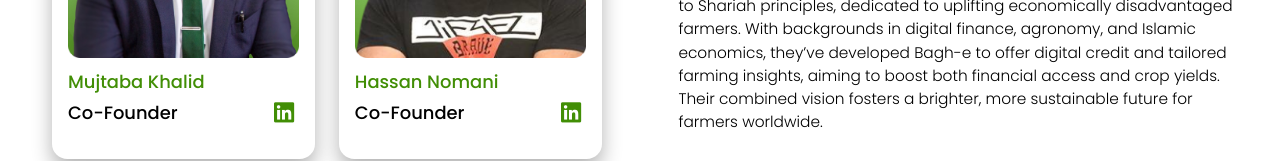
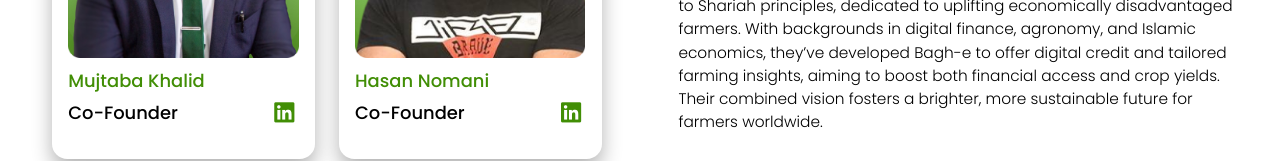
Before and after one commit to nabeelhaider1-0/Baghe, a React (Vite) app: page / in a window 1280 px wide. Shown: the part 2188-2349 px from the top of the page. Built offline with nearby package versions, Linux system fonts and the light colour scheme.

Commit message:
add: name changed and image width converted from perctenage to vw

```diff
--- a/src/Components/LeaderShip/Leadership.css
+++ b/src/Components/LeaderShip/Leadership.css
@@ -25,8 +25,7 @@
 }
 
 .teamcardbody img {
-    width: 100%;
-    height: 100%;
+    width: 18vw !important;
 }
 
 .teamcardtitle {
@@ -139,6 +138,17 @@
     box-shadow: 0 12px 16px 0 rgba(0, 0, 0, 0.24), 0 17px 50px 0 rgba(0, 0, 0, 0.19);
     background-color: #1a3903;
 }
+
+/* @media (max-width: 1990px) {
+    .teamcards .fa-linkedin {
+        font-size: 1.8vw;
+        color: #418E05;
+        top: -3.3vw;
+        left: 16.1vw;
+        position: relative;
+        transition: all 0.3s ease-in-out;
+    }
+} */
 
 @media (max-width: 1024px) {
     .teamcards .fa-linkedin {
--- a/src/Components/LeaderShip/Leadership.jsx
+++ b/src/Components/LeaderShip/Leadership.jsx
@@ -36,7 +36,7 @@ const Leadership = () => {
                 <div className="card text-white mb-3 teamcards">
                   <div className="card-body teamcardbody">
                     <img src={farmer2} alt="farmer2" />
-                    <h5 className="card-title teamcardtitle">Hassan Nomani</h5>
+                    <h5 className="card-title teamcardtitle">Hasan Nomani</h5>
                     <p className="card-text teamcardtext">Co-Founder</p>
                     <Link
                       to="https://www.linkedin.com/in/hasan-nomani-6a502194/"
--- a/src/Components/OurTeam/OurTeam.jsx
+++ b/src/Components/OurTeam/OurTeam.jsx
@@ -98,7 +98,7 @@ const OurTeam = () => {
               <div className="card text-white mb-3 teamcards1">
                 <div className="card-body teamcardbody">
                   <img src={hassannomani} alt="farmer1" />
-                  <h5 className="card-title teamcardtitle">Hassan Nomani</h5>
+                  <h5 className="card-title teamcardtitle">Hasan Nomani</h5>
                   <p className="card-text teamcardtext">Co-Founder</p>
                   <Link
                     to="https://www.linkedin.com/in/hasan-nomani-6a502194/"
```
